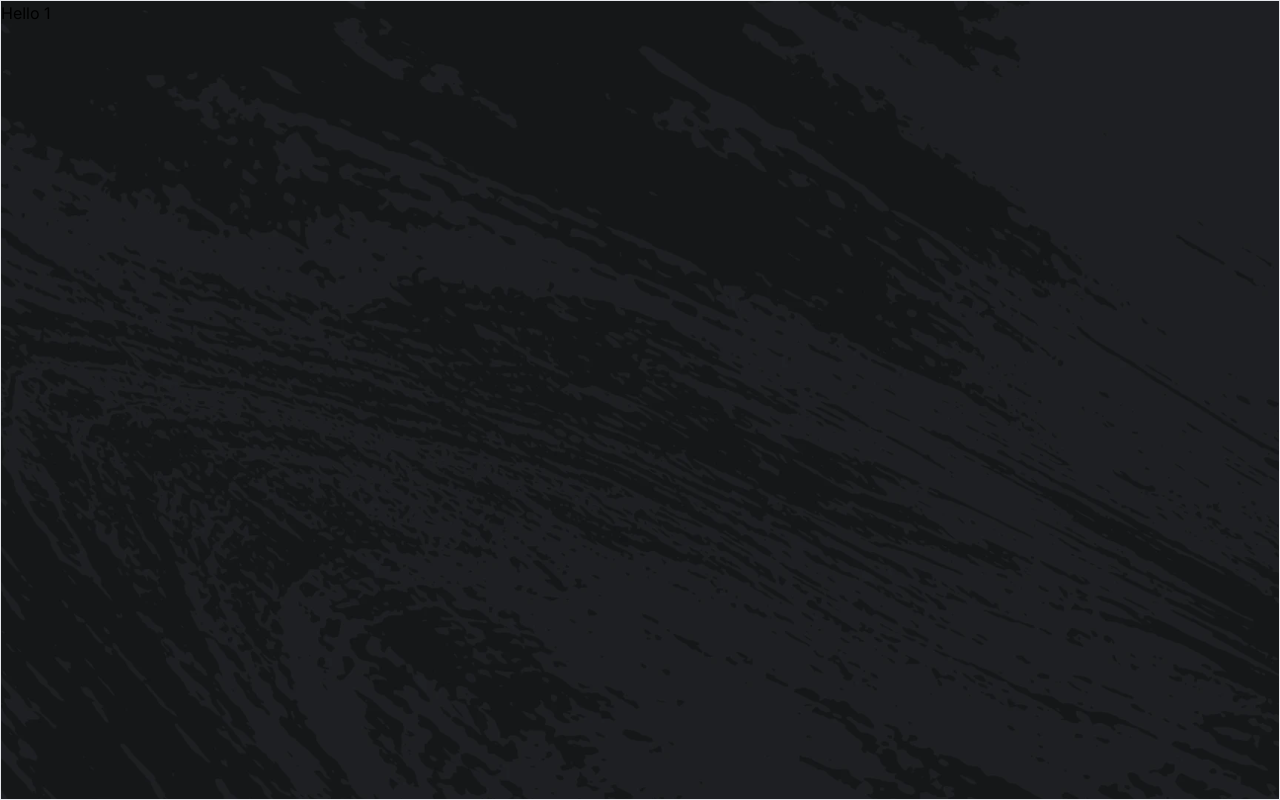
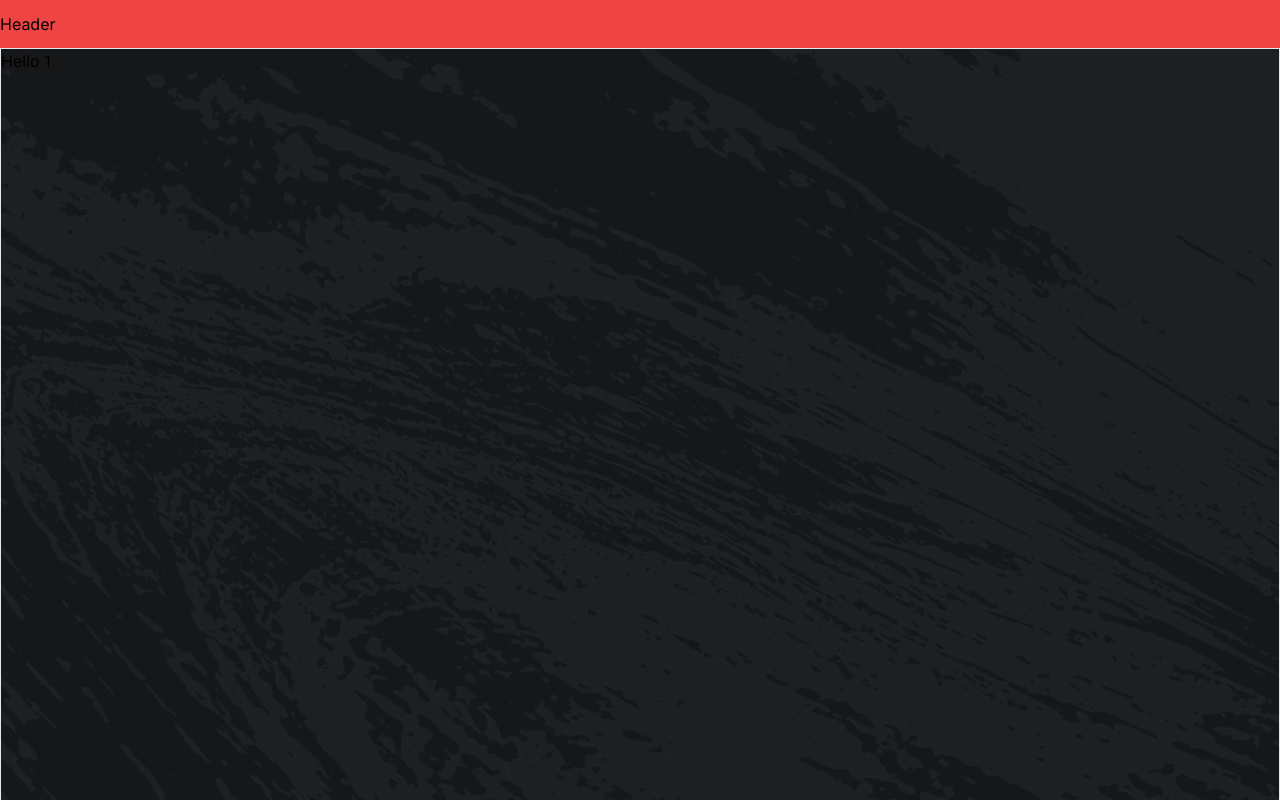
Before and after one commit to kdan80/v5, a Next.js app: page / in a window 1280 px wide. Shown: the top 800 px of the page. Built offline with nearby package versions, Linux system fonts and the light colour scheme.

Commit message:
Added Header.tsx

```diff
--- a/src/app/page.tsx
+++ b/src/app/page.tsx
@@ -1,10 +1,12 @@
 import React from 'react'
+import { Header } from '@/components'
 
 const Fragment = React.Fragment
 
 const Home = () => {
     return (
         <Fragment>
+            <Header />
             <div className='h-screen w-screen border'>Hello 1</div>
             <div className='h-screen w-screen border'>Hello 2</div>
             <div className='h-screen w-screen border'>Hello 3</div>
--- /dev/null
+++ b/src/components/Header/Header.tsx
@@ -0,0 +1,7 @@
+import React from 'react'
+
+const Header = () => {
+    return <header className='w-full h-12 bg-red-500 flex items-center'>Header</header>
+}
+
+export default Header
--- /dev/null
+++ b/src/components/index.ts
@@ -0,0 +1,3 @@
+import Header from './Header/Header'
+
+export { Header }
```
